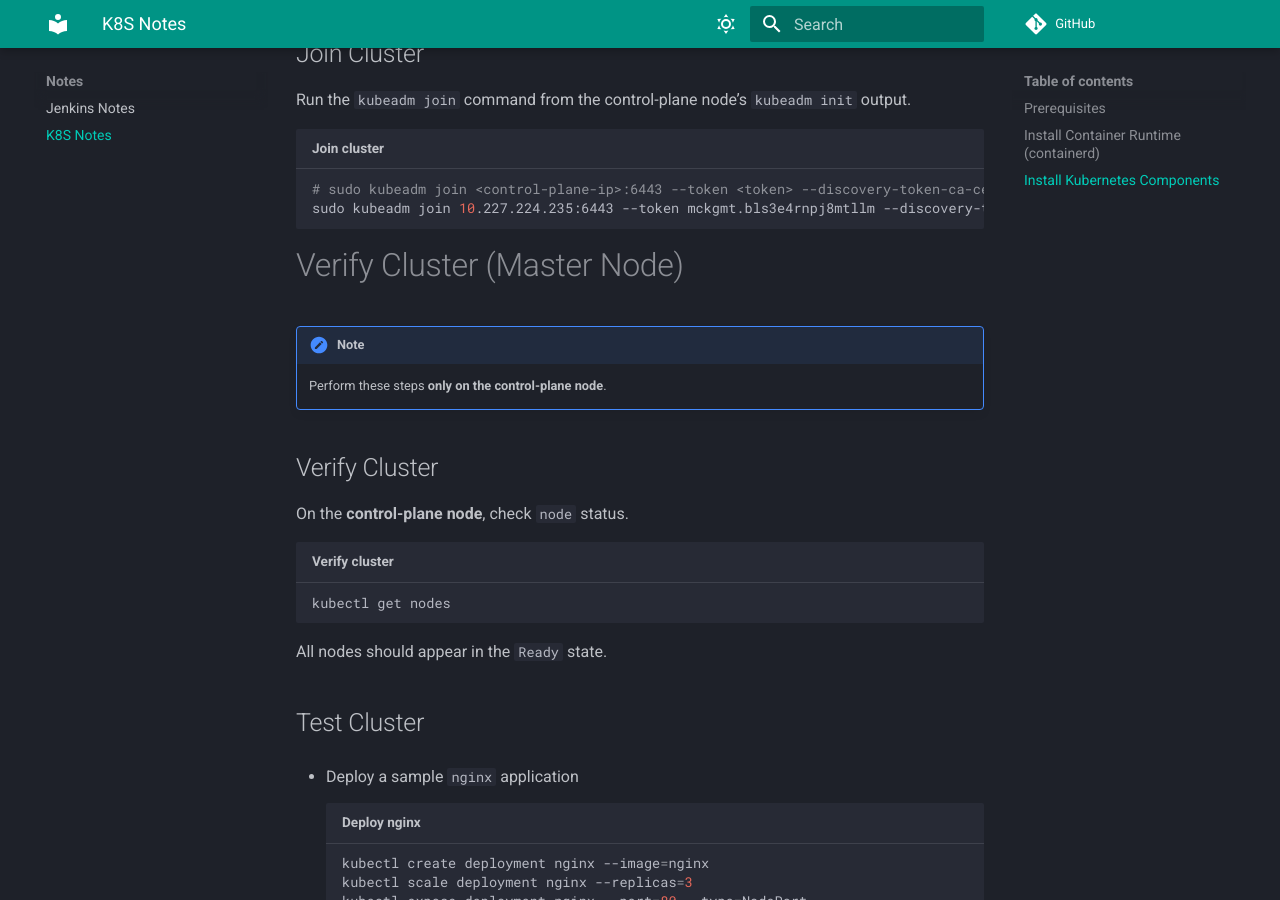
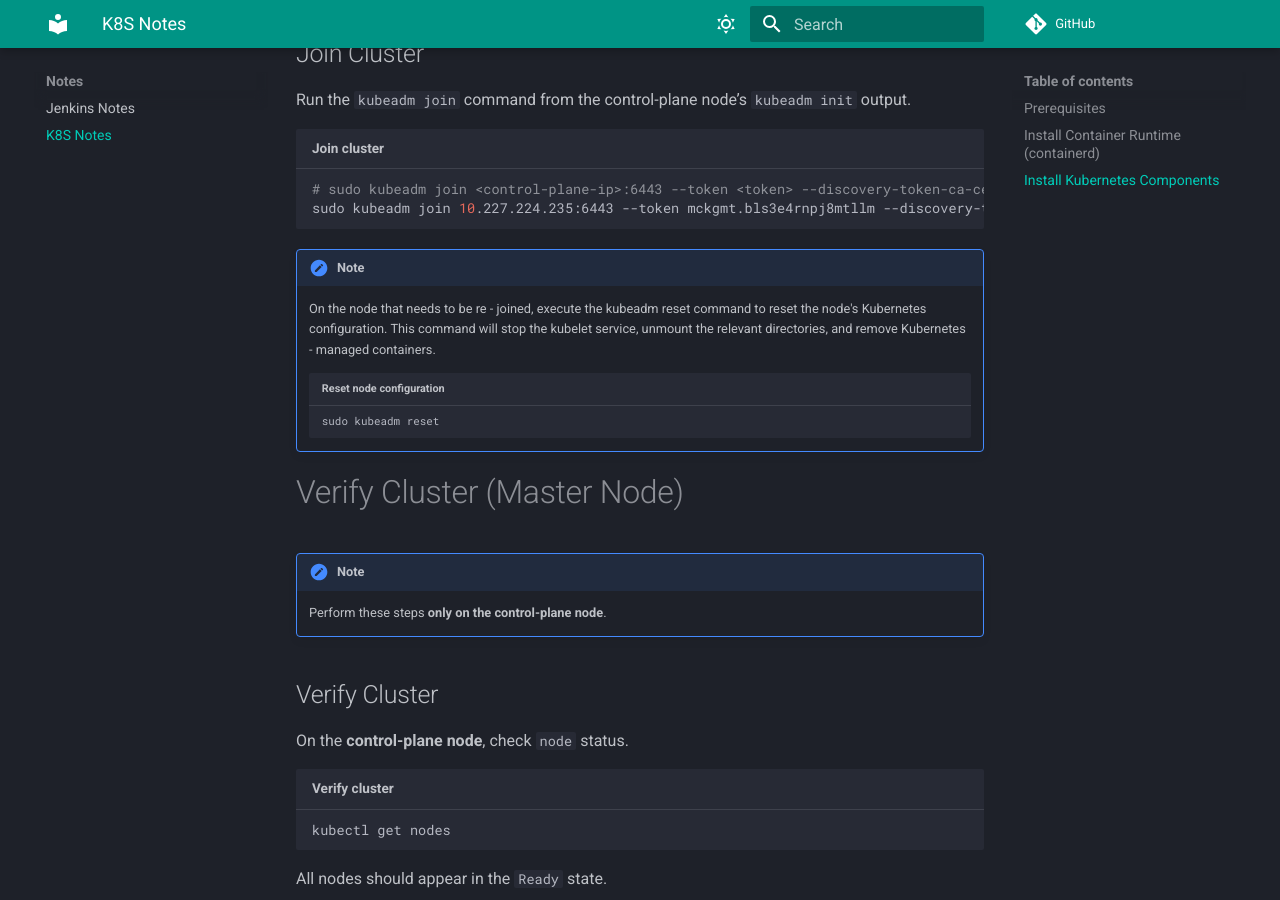
Before and after one commit to zhouushe/notes, an MkDocs documentation site: the page built from docs/k8s.md, in a window 1280 px wide and 900 px high, scrolled down 4378 px. Built offline with MkDocs 1.6.1 and Material for MkDocs 9.7.7, drawn with Linux system fonts in a browser that asks for light colours; comment, search, counter and statistics services are not loaded.

Commit message:
Update k8s.md

````diff
--- a/docs/k8s.md
+++ b/docs/k8s.md
@@ -143,6 +143,11 @@ Run the `kubeadm join` command from the control-plane node’s `kubeadm init` ou
 # sudo kubeadm join <control-plane-ip>:6443 --token <token> --discovery-token-ca-cert-hash sha256:<hash>
 sudo kubeadm join 10.227.224.235:6443 --token mckgmt.bls3e4rnpj8mtllm --discovery-token-ca-cert-hash sha256:468406b3769e708098b5290806c9b0ff3ce9620a2c358e729566acd6b0bbf932
 ```
+!!! note
+    On the node that needs to be re - joined, execute the kubeadm reset command to reset the node's Kubernetes configuration. This command will stop the kubelet service, unmount the relevant directories, and remove Kubernetes - managed containers.
+    ```bash title="Reset node configuration"
+    sudo kubeadm reset
+    ```
 
 # Verify Cluster (Master Node)
 !!! note
````
